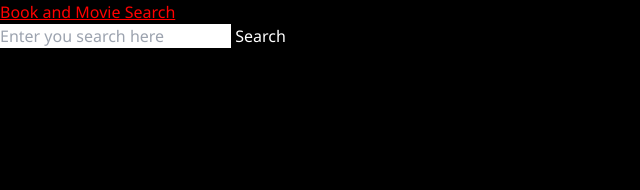
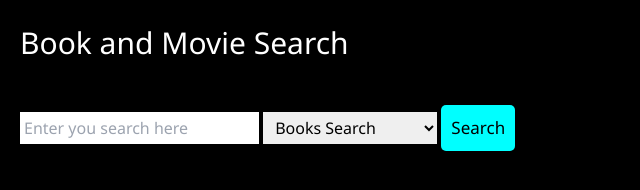
Before and after one commit to anthosaran/P1BookSearch, a website: page src/index.html in a window 1280 px wide. Shown: the whole page, without its empty margins (0-640 px from the left). Drawn offline with Linux system fonts and the light colour scheme.

Commit message:
updated html padding

```diff
--- a/src/index.html
+++ b/src/index.html
@@ -1,26 +1,36 @@
 <!DOCTYPE html>
 <html lang="en">
+
 <head>
     <meta charset="UTF-8">
     <meta name="viewport" content="width=device-width, initial-scale=1.0">
-    <title>PENDING BOOK/MOVIE</title>
+    <title>PENDING BOOK/MOVIE</title>     <!-- change name -->
     <link rel="stylesheet" type="text/css" href="style.css">
     <link rel="stylesheet" type="text/css" href="output.css">
 </head>
-<body>
- <h1 class="underline text-[#f00]"> Book and Movie Search</h1>
+
+<body class="p-5">
+    <h1 class="text-[30px] mb-10">Book and Movie Search</h1>    <!-- change name -->
     <div class="container">
- <input type="text" id="search-input" placeholder="Enter you search here">
- <button id="search-button">Search</button>
+        <form>
+            <input class="text-[#000] py-1 px-1" type="text" id="search-input" placeholder="Enter you search here">
+            <select class="text-[#000] py-1 px-2">
+                <option disabled value="select an item"> Select Your Search</option>
+                <option value="books"> Books Search</option>
+                <option value="movies"> Movies Search</option>
+            </select>
+            <button class="text-[#000] p-[10px] rounded-[5px] text-[17px] bg-[#00ffff]"
+                id="search-button">Search</button>
+        </form>
         <div id="results"></div>
 
         <script>
-    const searchImput = document.getElementById('search-input') ;
+            const searchImput = document.getElementById('search-input');
             const searchButton = document.getElementById('search-button')
             const resultsDiv = document.getElementById('resuts')
 
             /* event listener for seach button */
-    searchButton.addEventListener('click',() => {
+            searchButton.addEventListener('click', () => {
                 const query = searchImput.value.trim();
                 if (query) {
                     searchBooks(query);
@@ -47,4 +57,5 @@
             }
         </script>
 </body>
+
 </html>
```
Also changed, not shown: src/output.css. Lines whose indentation alone changed are shown as unchanged.
